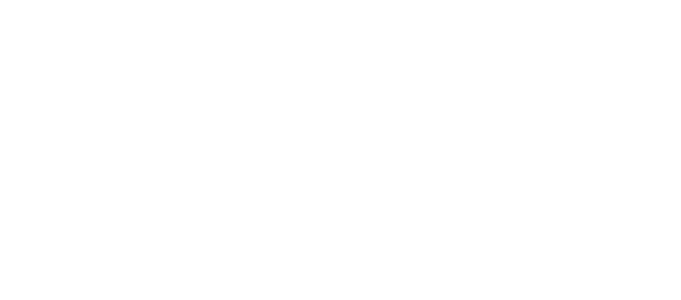
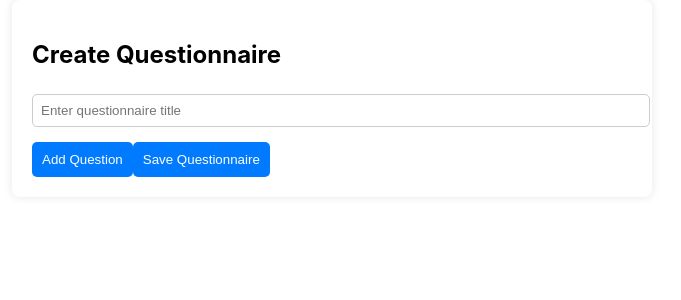
Before and after one commit to Chargk/questionnaire-app, a React (Create React App) app in the folder frontend/: page /create-questionnaire in a window 1280 px wide. Before the commit this address had no page. Shown: the top 300 px of the page, without its empty margins (308-989 px from the left). Built offline with nearby package versions, Linux system fonts and the light colour scheme.

Commit message:
Add questionnaire builder component with dynamic question creation and Firebase integration

```diff
--- a/frontend/src/App.js
+++ b/frontend/src/App.js
@@ -1,6 +1,7 @@
 import React, { useEffect, useState } from "react";
 import { BrowserRouter as Router, Routes, Route } from "react-router-dom";
 import QuestionnaireCatalog from "./QuestionnaireCatalog";
+import QuestionnaireBuilder from "./QuestionnaireBulider";
 import RunQuestionnaire from "./RunQuestionnaire";
 
 function App() {
@@ -9,6 +10,10 @@
       <Routes>
         <Route path="/" element={<QuestionnaireCatalog />} />
         <Route path="/run/:id" element={<RunQuestionnaire />} />
+        <Route
+          path="/create-questionnaire"
+          element={<QuestionnaireBuilder />}
+        />
       </Routes>
     </Router>
   );
--- /dev/null
+++ b/frontend/src/FirebaseConfig.js
@@ -0,0 +1,16 @@
+import { initializeApp } from "firebase/app";
+import { getFirestore } from "firebase/firestore";
+
+const firebaseConfig = {
+  apiKey: "AIzaSyBAk2FXPJCZF9Q4Hzc5M3QqNgjzBG8T9MI",
+  authDomain: "questionnaire-app-43015.firebaseapp.com",
+  projectId: "questionnaire-app-43015",
+  storageBucket: "questionnaire-app-43015.firebasestorage.app",
+  messagingSenderId: "518022847169",
+  appId: "1:518022847169:web:f5e45deaa81b95e607d240",
+};
+
+const app = initializeApp(firebaseConfig);
+const db = getFirestore(app);
+
+export { db };
--- /dev/null
+++ b/frontend/src/QuestionnaireBulider.js
@@ -0,0 +1,135 @@
+import React, { useState } from "react";
+import { db } from "./FirebaseConfig";
+import { collection, addDoc } from "firebase/firestore";
+import styled from "styled-components";
+
+const Container = styled.div`
+  max-width: 600px;
+  margin: auto;
+  padding: 20px;
+  background: #fff;
+  border-radius: 8px;
+  box-shadow: 0 0 10px rgba(0, 0, 0, 0.1);
+`;
+
+const Input = styled.input`
+  width: 100%;
+  padding: 8px;
+  margin: 5px 0;
+  border: 1px solid #ccc;
+  border-radius: 5px;
+`;
+
+const Select = styled.select`
+  width: 100%;
+  padding: 8px;
+  margin: 5px 0;
+  border: 1px solid #ccc;
+  border-radius: 5px;
+`;
+
+const Button = styled.button`
+  background: #007bff;
+  color: white;
+  padding: 10px;
+  border: none;
+  border-radius: 5px;
+  cursor: pointer;
+  &:hover {
+    background: #0056b3;
+  }
+`;
+
+const QuestionnaireBuilder = () => {
+  const [title, setTitle] = useState("");
+  const [questions, setQuestions] = useState([]);
+
+  const addQuestion = () => {
+    setQuestions([...questions, { text: "", type: "text", options: [] }]);
+  };
+
+  const updateQuestion = (index, field, value) => {
+    const newQuestions = [...questions];
+    newQuestions[index][field] = value;
+    if (field === "type" && value !== "multiple" && value !== "single") {
+      newQuestions[index].options = [];
+    }
+    setQuestions(newQuestions);
+  };
+
+  const addOption = (qIndex) => {
+    const newQuestions = [...questions];
+    newQuestions[qIndex].options.push("");
+    setQuestions(newQuestions);
+  };
+
+  const updateOption = (qIndex, oIndex, value) => {
+    const newQuestions = [...questions];
+    newQuestions[qIndex].options[oIndex] = value;
+    setQuestions(newQuestions);
+  };
+
+  const saveQuestionnaire = async () => {
+    if (!title || questions.length === 0) {
+      alert("Please enter a title and at least one question.");
+      return;
+    }
+    await addDoc(collection(db, "questionnaires"), {
+      name: title,
+      questions,
+    });
+    alert("Questionnaire saved!");
+    setTitle("");
+    setQuestions([]);
+  };
+
+  return (
+    <Container>
+      <h2>Create Questionnaire</h2>
+      <Input
+        type="text"
+        placeholder="Enter questionnaire title"
+        value={title}
+        onChange={(e) => setTitle(e.target.value)}
+      />
+      {questions.map((q, qIndex) => (
+        <div key={qIndex}>
+          <Input
+            type="text"
+            placeholder="Enter question text"
+            value={q.text}
+            onChange={(e) => updateQuestion(qIndex, "text", e.target.value)}
+          />
+          <Select
+            value={q.type}
+            onChange={(e) => updateQuestion(qIndex, "type", e.target.value)}
+          >
+            <option value="text">Text</option>
+            <option value="single">Single Choice</option>
+            <option value="multiple">Multiple Choice</option>
+          </Select>
+          {(q.type === "single" || q.type === "multiple") && (
+            <>
+              {q.options.map((opt, oIndex) => (
+                <Input
+                  key={oIndex}
+                  type="text"
+                  placeholder="Option"
+                  value={opt}
+                  onChange={(e) => updateOption(qIndex, oIndex, e.target.value)}
+                />
+              ))}
+              <Button onClick={() => addOption(qIndex)}>Add Option</Button>
+            </>
+          )}
+        </div>
+      ))}
+      <Button onClick={addQuestion}>Add Question</Button>
+      <Button onClick={saveQuestionnaire} style={{ marginTop: "10px" }}>
+        Save Questionnaire
+      </Button>
+    </Container>
+  );
+};
+
+export default QuestionnaireBuilder;
--- a/frontend/src/QuestionnaireCatalog.js
+++ b/frontend/src/QuestionnaireCatalog.js
@@ -1,6 +1,7 @@
 import React, { useEffect, useState } from "react";
 import { useNavigate } from "react-router-dom";
 import { Container, Title, Button } from "./styles/GlobalStyles";
+import { Link } from "react-router-dom";
 
 function QuestionnaireCatalog() {
   const [questionnaires, setQuestionnaires] = useState([]);
@@ -74,6 +75,9 @@
           Next →
         </Button>
       </div>
+      <Link to="/create-questionnaire">
+        <button>Create New Questionnaire</button>
+      </Link>
     </Container>
   );
 }
```
